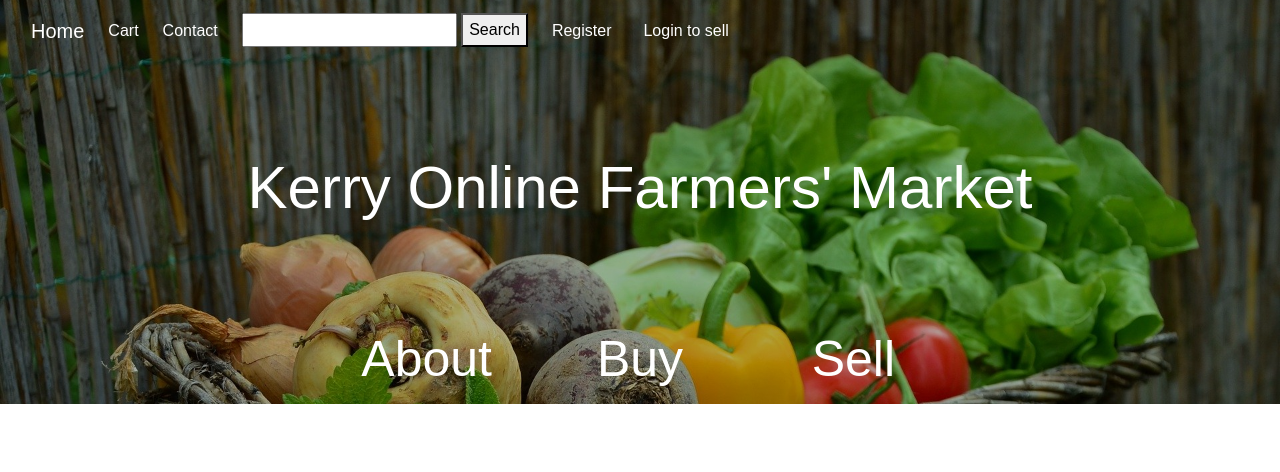
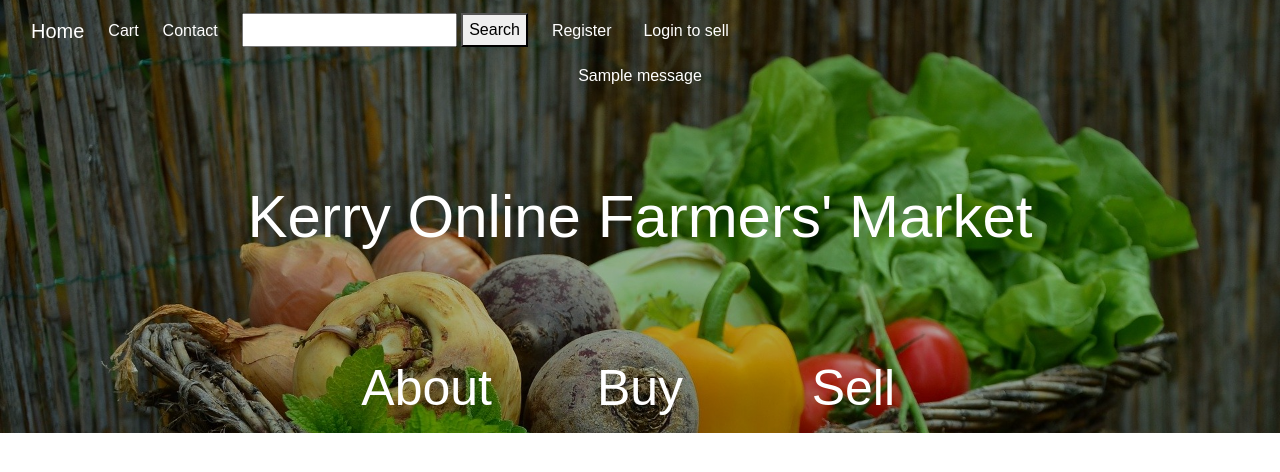
Before and after one commit to digitalstuart/kerry-online-farmers-market, a Django app: page / in a window 1280 px wide. Shown: the top 472 px of the page. Run offline with Django 3.2, Linux system fonts and the light colour scheme; tables that the repository leaves empty hold one stand-in row (values such as "Sample post"); one stand-in notice (Sample message) is shown; some libraries are stand-ins or nearby versions; some web fonts are replaced.

Commit message:
Added functionality for displaying logout 'success' message

```diff
--- a/accounts/views.py
+++ b/accounts/views.py
@@ -12,7 +12,7 @@ def index(request):
 def logout(request):
     """Log the user out"""
     auth.logout(request)
-    messages.success(request, "You have successfully been logged out")
+    messages.success(request, "You have been successfully logged out")
     return redirect(reverse('index'))
 
 
--- a/home/templates/market.html
+++ b/home/templates/market.html
@@ -3,6 +3,11 @@
 {% load bootstrap_tags %}
 
 {% block content %}
+{% if messages %}
+    <div class="logout-message">
+        {% for message in messages %} {{ message }} {% endfor %}
+    </div>
+    {% endif %}
 <div>
 	<h1 class="margin">Kerry Online Farmers' Market</h3>
 	<div class="row about-buy-sell">
--- a/market/settings.py
+++ b/market/settings.py
@@ -176,3 +176,5 @@ EMAIL_PORT = 587
 EMAIL_USE_TLS = True
 EMAIL_HOST_USER = os.environ.get('EMAIL_USER')
 EMAIL_HOST_PASSWORD = os.environ.get('EMAIL_PASS')
+
+MESSAGE_STORAGE = "django.contrib.messages.storage.session.SessionStorage"
--- a/market/urls.py
+++ b/market/urls.py
@@ -25,10 +25,12 @@ from django.views import static
 from .settings import MEDIA_ROOT
 from home.views import homepage
 from accounts import urls as urls_accounts
+from accounts.views import logout
 
 urlpatterns = [
     url(r'^admin/', admin.site.urls),
     url(r'^$', homepage, name='index'),
+    url(r'^accounts/logout/$', logout, name="logout"),
     url(r'^products/', include(urls_products)),
     url(r'^cart/', include(urls_cart)),
     url(r'^search/', include(urls_search)),
--- a/static/css/custom.css
+++ b/static/css/custom.css
@@ -21,7 +21,7 @@ p {
     background-color: transparent;
 }
 
-.navbar, .about-buy-sell, h1 {
+.navbar, .about-buy-sell, h1, .logout-message {
     font-family: 'Spicy Rice', sans-serif;
 }
 
```
